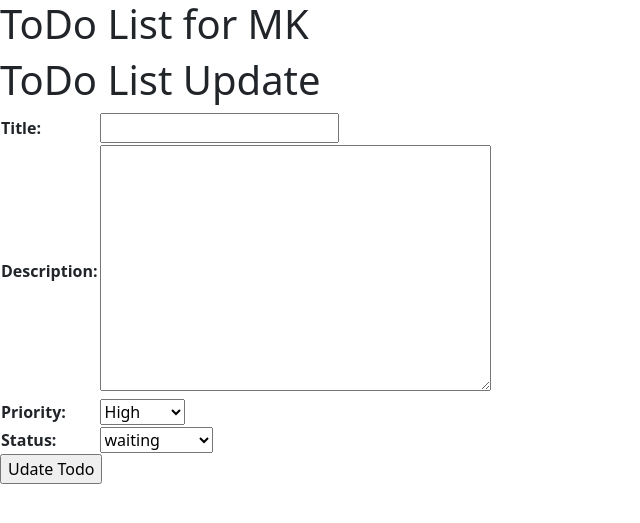
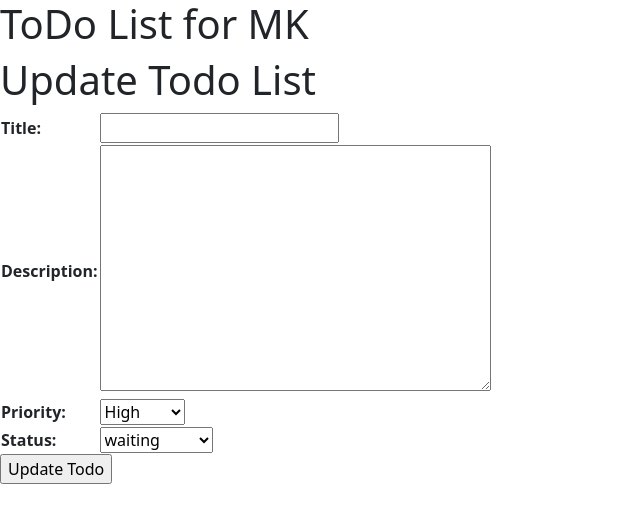
Before and after one commit to F4217-Mehmet/Django_ToDoApp-Project, a Django app: template todo/templates/update.html in a window 1280 px wide. Shown: the top 523 px of the page, without its empty margins (0-640 px from the left). Run offline with Django 4.2, Linux system fonts and the light colour scheme; the template is opened without the code that fills it: values that come from a table or form of the project are taken from there, others are empty.

Commit message:
update todo added

```diff
--- a/todo/templates/add.html
+++ b/todo/templates/add.html
@@ -1,5 +1,5 @@
 {% extends 'base.html' %}
-<h1>ToDo List Add</h1>
+<h1> Add Todo List</h1>
 {% block container %}
    <form action="" method="POST">
     {% csrf_token %}
--- a/todo/templates/update.html
+++ b/todo/templates/update.html
@@ -1,11 +1,11 @@
 {% extends 'base.html' %}
 
 {% block container %}
-    <h1>ToDo List Update</h1>
+    <h1>Update Todo List</h1>
    <form action="" method="POST">
     {% csrf_token %}
     <table>{{ form }}</table>
-    <input type="submit" value="Udate Todo"/>
+    <input type="submit" value="Update Todo"/>
 
    </form>
 
```
